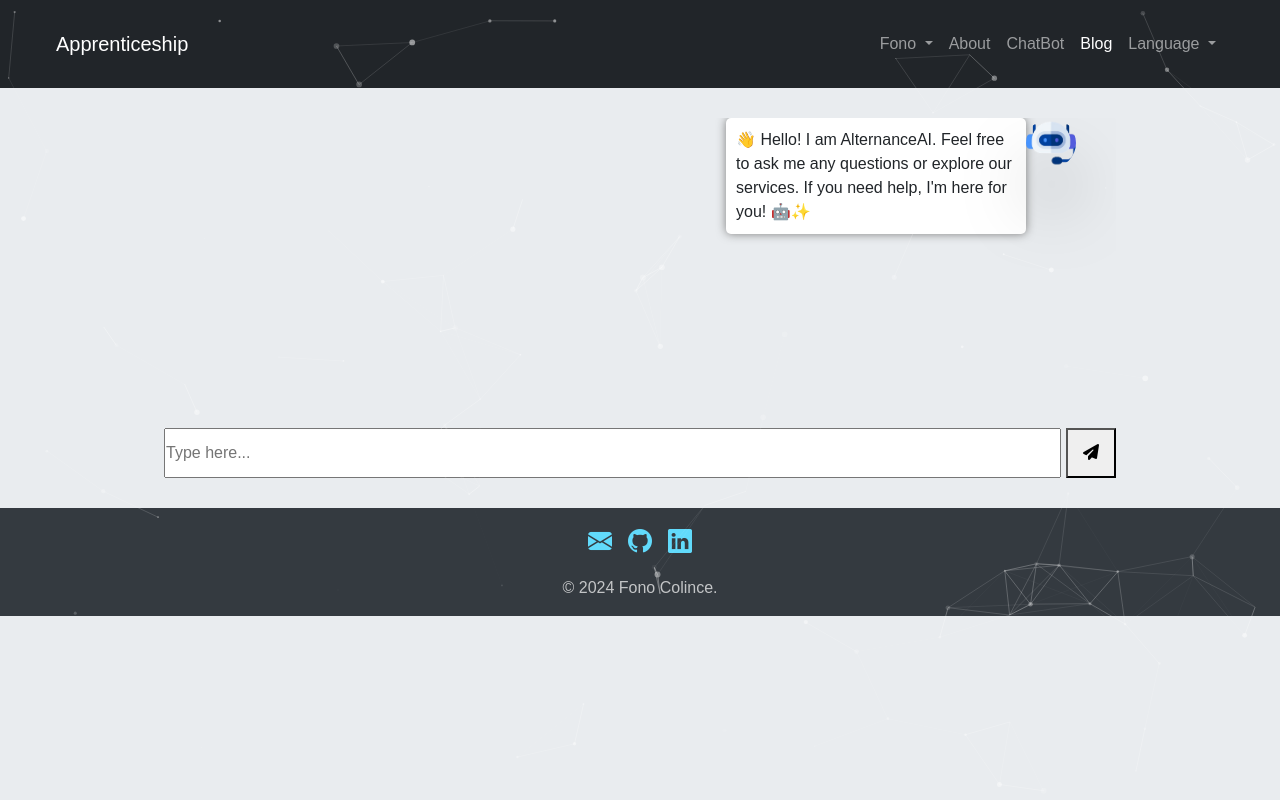
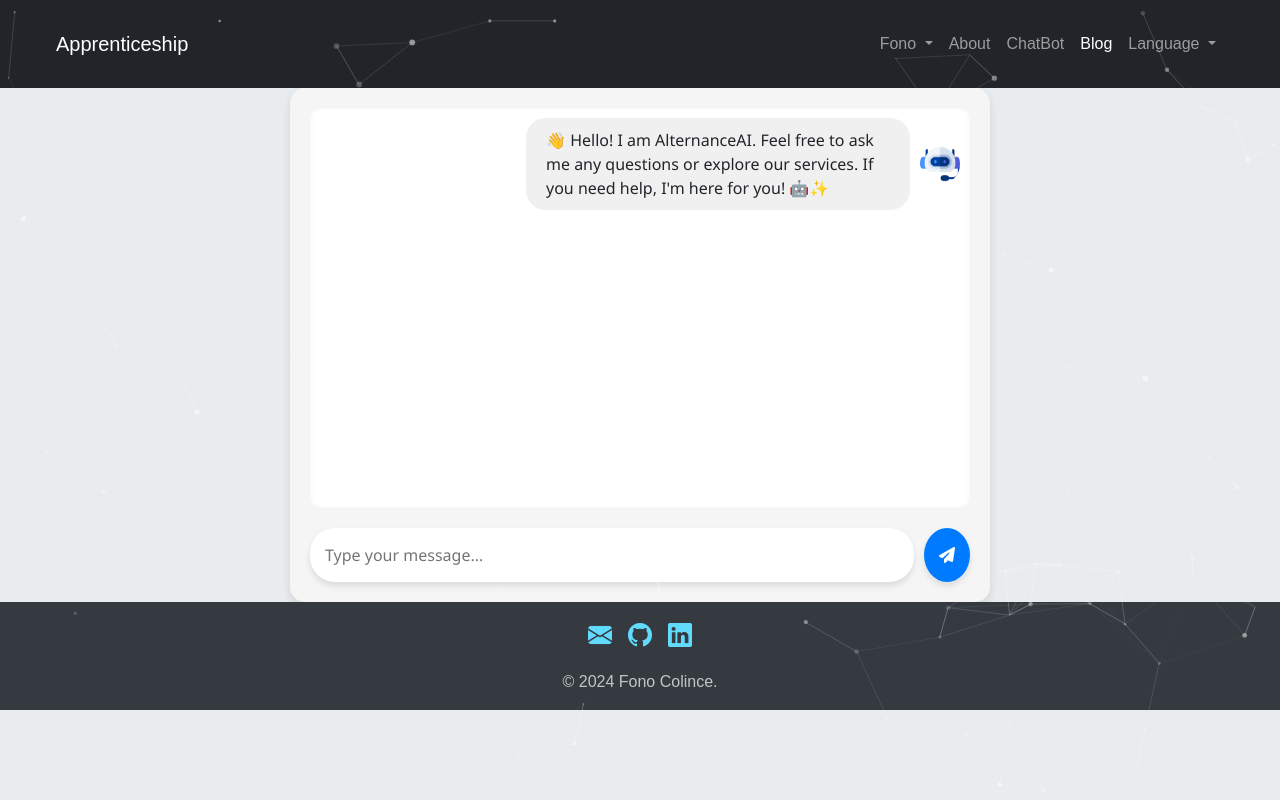
Before and after one commit to Fonocol/multilang_site, a Django app: page /en/chatbot/ in a window 1280 px wide. Run offline with Django 5.2, Linux system fonts and the light colour scheme; a user stored in the database is signed in.

Commit message:
bot render

```diff
--- a/main/templates/blog/chatbotpage/chatbotpage.html
+++ b/main/templates/blog/chatbotpage/chatbotpage.html
@@ -1,34 +1,28 @@
-
 {% extends "header.html" %}
-
 
 {% block content %}
 
-
 {% load static %}
 {% load i18n %}
-<div id="chat-container">
-    <div id="chat-messages">
-        <div class="messageAndElement-zonechat">
-            <div class="message-zonechat">{{premiermessage}}
-            </div>
-            <img src="{% static 'assets/bot.png' %}" alt="" class="bot-image">
+<div id="chat-interface-container">
+    <div id="chat-interface-messages">
+        <div class="messageAndElement-chat-zone">
+            <div class="message-chat-zone">{{premiermessage}}</div>
+            <img src="{% static 'assets/bot.png' %}" alt="" class="bot-avatar">
         </div>
     </div>
-    <div id="user-input">
-        <input type="text" id="message-input" placeholder="Type here...">
-        <button id="send-button"><i class="fas fa-paper-plane"></i></button> <!-- Icône d'envoi -->
+    <div id="user-chat-input">
+        <input type="text" id="chat-message-input" placeholder="Type your message...">
+        <button id="chat-send-button"><i class="fas fa-paper-plane"></i></button>
     </div>
 </div>
 
-
 <script src="https://cdn.jsdelivr.net/npm/axios/dist/axios.min.js"></script>
 <script>
-
     document.addEventListener("DOMContentLoaded", function() {
-        const messageInput = document.getElementById("message-input");
-        const sendButton = document.getElementById("send-button");
-        const chatMessages = document.getElementById("chat-messages");
+        const messageInput = document.getElementById("chat-message-input");
+        const sendButton = document.getElementById("chat-send-button");
+        const chatMessages = document.getElementById("chat-interface-messages");
 
         sendButton.addEventListener("click", function() {
             const message = messageInput.value;
@@ -45,68 +39,38 @@
             const profileImage = document.createElement("img");
 
             if (sender === 'user') {
-                messageAndElement.className = "messageAndElement-zoneuser";
-                messageElement.className = "message-zoneuser";
-                profileImage.src = "{% static 'assets/bot.png' %}";
-                profileImage.className = "bot-image";
-                // Ajouter l'image du profil et le message en paralele
+                messageAndElement.className = "messageAndElement-user-zone";
+                messageElement.className = "message-user-zone";
+                profileImage.src = "{% static 'assets/user.png' %}";
+                profileImage.className = "user-avatar";
                 messageAndElement.appendChild(profileImage);
                 messageAndElement.appendChild(messageElement);
             } else {
-                messageAndElement.className = "messageAndElement-zonechat";
-                messageElement.className = "message-zonechat";
+                messageAndElement.className = "messageAndElement-chat-zone";
+                messageElement.className = "message-chat-zone";
                 profileImage.src = "{% static 'assets/bot.png' %}";
-                profileImage.className = "bot-image";
-                // Ajouter l'image du profil et le message en paralele
+                profileImage.className = "bot-avatar";
                 messageAndElement.appendChild(messageElement);
                 messageAndElement.appendChild(profileImage);
-
             }
 
-            // Ajouter la classe 'message' et le contenu du message
             messageElement.classList.add("message", sender);
             messageElement.textContent = message;
-
-
-
-            // Ajouter le message à la zone de chat
             chatMessages.appendChild(messageAndElement);
-            chatMessages.scrollTop = chatMessages.scrollHeight; // Scroll down to show latest message
+            chatMessages.scrollTop = chatMessages.scrollHeight;
         }
-
 
         function sendMessageToServer(message) {
             axios.post('', { message: message })
             .then(response => {
-                // Gérer la réponse du serveur ici
-                console.log(response.data.response);
                 appendMessage("bot", response.data.response);
             })
             .catch(error => {
-                appendMessage("bot", "GPT est indisponible pour repondre actullement 🤖");
-                console.error('Error sending message to server:', error);
+                appendMessage("bot", "GPT is currently unavailable 🤖");
+                console.error('Error:', error);
             });
         }
-        });
+    });
 </script>
 
-
 {% endblock content %}
-
-
-
-
-
-<!--a href="/">&larr; Back</a>
-<div class="admin-title">
-    <h2>ChatBot</h2>
-</div>
-
-<div class="container">
-    <form action="/chatbot" method="POST">
-        <label for="title"><b>Message</b></label>
-        <input type="text" placeholder="tape here" name="message">
-
-        <input type="submit" value="Add" class="btn">
-    </form>
-</div-->
--- a/static/css/style.css
+++ b/static/css/style.css
@@ -482,3 +482,122 @@ header p.lead.mb-0 {
     overflow: hidden;
     border-radius: var(--border-radius);  /* arondir les bordures */
 }
+
+
+
+
+
+
+/* Container principal du chatbot */
+#chat-interface-container {
+    max-width: 700px;
+    margin: 0 auto;
+    background-color: #f5f5f5;
+    border-radius: 15px;
+    padding: 20px;
+    box-shadow: 0px 4px 10px rgba(0, 0, 0, 0.1);
+    font-family: 'Segoe UI', Tahoma, Geneva, Verdana, sans-serif;
+}
+
+/* Zone des messages */
+#chat-interface-messages {
+    height: 400px;
+    overflow-y: auto;
+    padding: 10px;
+    background-color: #fff;
+    border-radius: 10px;
+    margin-bottom: 20px;
+    box-shadow: inset 0px 0px 5px rgba(0, 0, 0, 0.05);
+}
+
+/* Zone d'input utilisateur */
+#user-chat-input {
+    display: flex;
+    align-items: center;
+    gap: 10px;
+}
+
+#chat-message-input {
+    width: 100%;
+    padding: 15px;
+    border: none;
+    border-radius: 25px;
+    box-shadow: 0px 4px 6px rgba(0, 0, 0, 0.1);
+    font-size: 16px;
+    outline: none;
+}
+
+#chat-send-button {
+    background-color: #007bff;
+    border: none;
+    color: white;
+    padding: 15px;
+    border-radius: 50%;
+    cursor: pointer;
+    box-shadow: 0px 4px 6px rgba(0, 0, 0, 0.1);
+    transition: background-color 0.3s ease;
+}
+
+#chat-send-button:hover {
+    background-color: #0056b3;
+}
+
+/* Style pour chaque message utilisateur et bot */
+.messageAndElement-user-zone, .messageAndElement-chat-zone {
+    display: flex;
+    align-items: center;
+    margin-bottom: 15px;
+}
+
+.messageAndElement-user-zone {
+    justify-content: flex-start;
+}
+
+.messageAndElement-chat-zone {
+    justify-content: flex-end;
+}
+
+/* Messages de l'utilisateur */
+.message-user-zone {
+    background-color: #007bff;
+    color: white;
+    padding: 10px 20px;
+    border-radius: 20px;
+    max-width: 60%;
+    word-wrap: break-word;
+    margin-left: 10px;
+}
+
+/* Messages du bot */
+.message-chat-zone {
+    background-color: #f1f0f0;
+    padding: 10px 20px;
+    border-radius: 20px;
+    max-width: 60%;
+    word-wrap: break-word;
+    margin-right: 10px;
+}
+
+/* Avatar du bot et de l'utilisateur */
+.bot-avatar, .user-avatar {
+    width: 40px;
+    height: 40px;
+    border-radius: 50%;
+    object-fit: cover;
+}
+
+/* Style pour l'animation de surbrillance des messages */
+.message-user-zone, .message-chat-zone {
+    animation: messageFadeIn 0.5s ease-in-out;
+}
+
+@keyframes messageFadeIn {
+    from {
+        opacity: 0;
+        transform: translateY(20px);
+    }
+    to {
+        opacity: 1;
+        transform: translateY(0);
+    }
+}
```
Also changed, not shown: main/templates/blog/chatbotpage/chatbotpageOrigin.html (added, +112 -0 lines).
